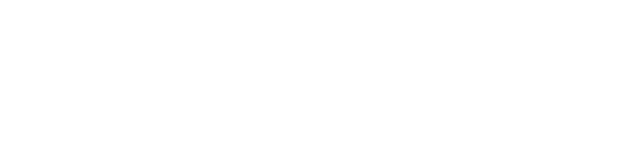
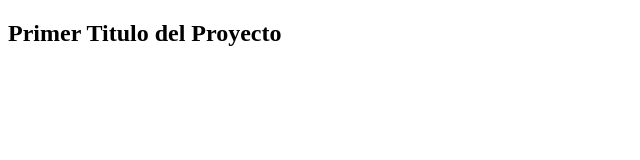
Before and after one commit to bolakos/gitProyecto01, a plain HTML site: page index.html in a window 1280 px wide. Shown: the whole page, without its empty margins (0-640 px from the left). Drawn offline with Linux system fonts and the light colour scheme.

Commit message:
Se insertó el título del proyecto

```diff
--- a/index.html
+++ b/index.html
@@ -7,5 +7,5 @@
     <meta name="viewport" content="width=device-width, initial-scale=1.0" />
     <title>Primera pagina</title>
   </head>
-  <body></body>
+  <body><h2>Primer Titulo del Proyecto</body>
 </html>
```
